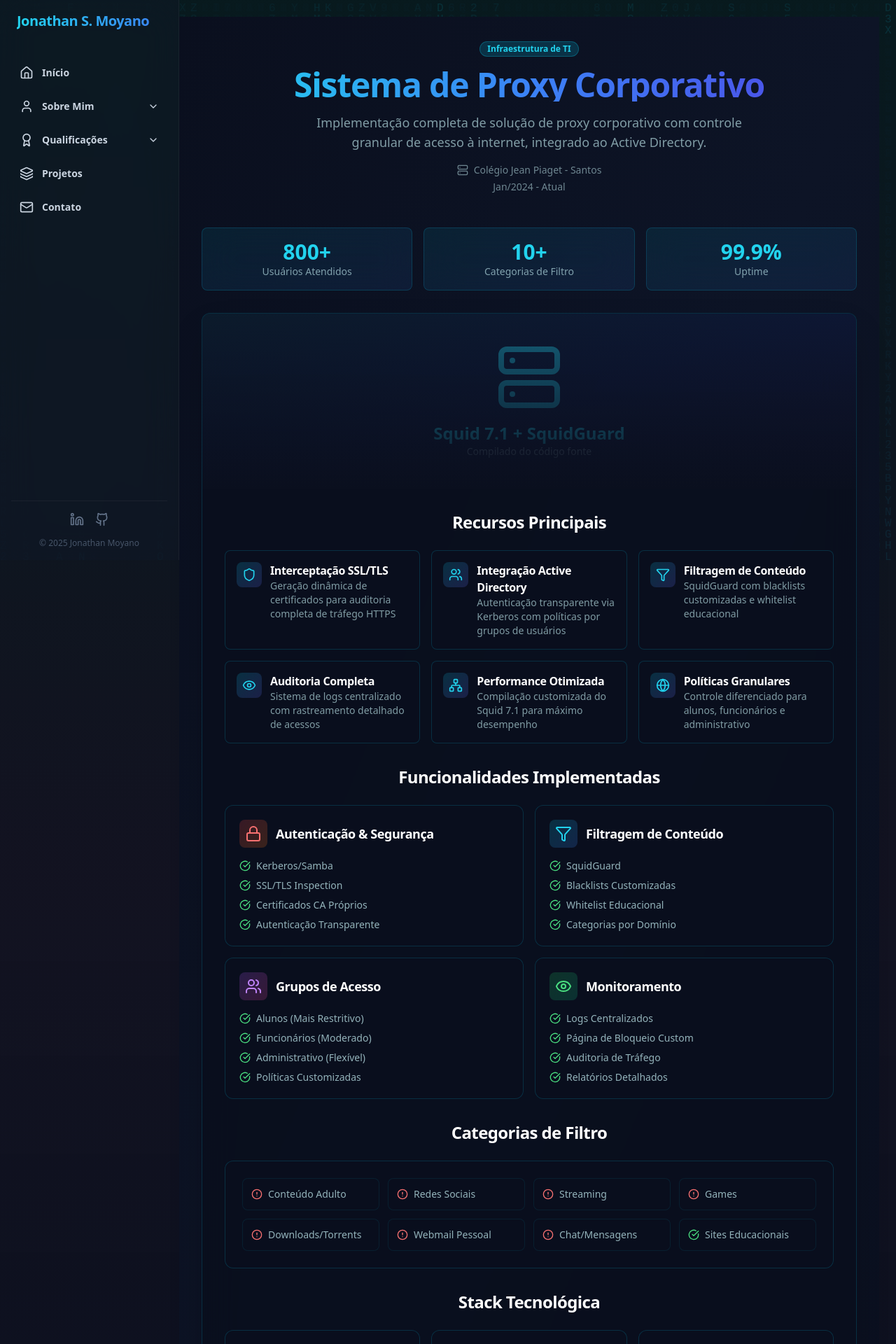
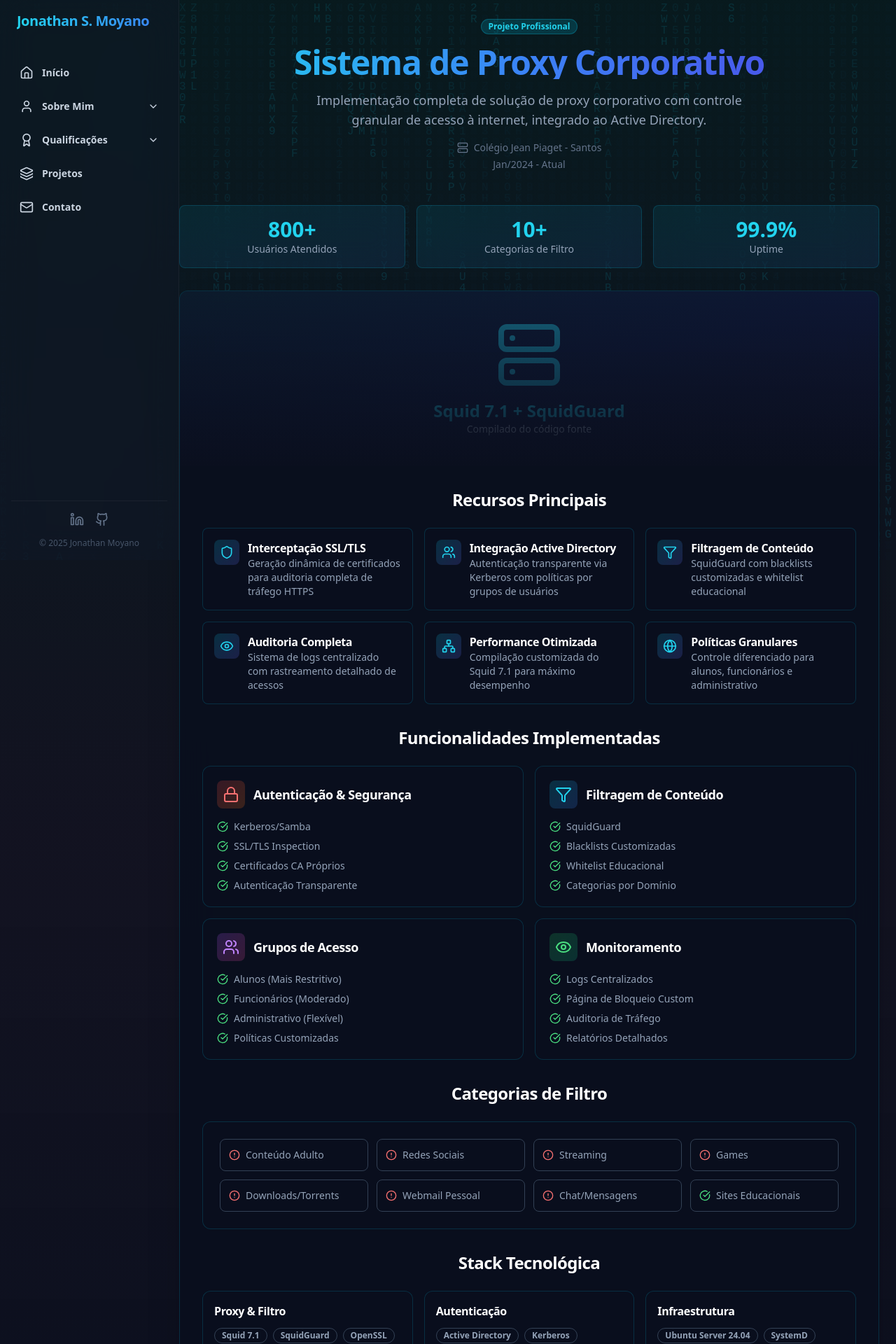
Before and after one commit to JonathanMoyano/portifolio, a Next.js app: page /projetos/proxy in a window 1280 px wide. Shown: the top 1920 px of the page at 70% size. Built offline with nearby package versions, Linux system fonts and the light colour scheme.

Commit message:
Update proxy.jsx

```diff
--- a/src/pages/projetos/proxy.jsx
+++ b/src/pages/projetos/proxy.jsx
@@ -1,17 +1,21 @@
+// src/pages/projetos/proxy.jsx
+// CÓDIGO CORRIGIDO E REVISADO
+
 import React from 'react';
 import { motion } from 'framer-motion';
 import { Badge } from '@/components/ui/badge';
 import { Button } from '@/components/ui/button';
 import { Card, CardContent } from '@/components/ui/card';
 import { Shield, Lock, Users, Database, FileText, Server, Network, Globe, Eye, Filter, AlertCircle, CheckCircle } from 'lucide-react';
+import Image from 'next/image'; // ✅ ADICIONADO
 
 // Dados do projeto
 const projectData = {
   title: 'Sistema de Proxy Corporativo',
-  badge: 'Infraestrutura de TI',
+  badge: 'Projeto Profissional', // ✅ CORRIGIDO
   description:
     'Implementação completa de solução de proxy corporativo com controle granular de acesso à internet, integrado ao Active Directory.',
-  previewImage: '/api/placeholder/1200/600',
+  previewImage: '/images/squid-proxy.png', // ✅ CORRIGIDO
   githubUrl: '#',
   documentationUrl: '#',
   about: `Sistema robusto de proxy desenvolvido para ambiente educacional, permitindo controle
@@ -138,7 +142,7 @@ const FeatureCard = ({ feature }) => (
       </div>
       <div>
         <h3 className="font-semibold text-white">{feature.title}</h3>
-        <p className="text-sm text-cyan-100/60">{feature.description}</p>
+        <p className="text-sm text-slate-400">{feature.description}</p> {/* ✅ CORRIGIDO */}
       </div>
     </div>
   </motion.div>
@@ -150,7 +154,7 @@ const TechStackCard = ({ stack }) => (
       <h3 className="mb-3 font-semibold text-white">{stack.category}</h3>
       <div className="flex flex-wrap gap-2">
         {stack.technologies.map((tech, index) => (
-          <Badge key={index} variant="outline" className="border-cyan-500/20 text-cyan-100/60">
+          <Badge key={index} variant="outline" className="border-slate-700 text-slate-400"> {/* ✅ CORRIGIDO */}
             {tech}
           </Badge>
         ))}
@@ -176,7 +180,7 @@ const ImplementationCard = ({ impl }) => {
       </div>
       <ul className="space-y-2">
         {impl.items.map((item, index) => (
-          <li key={index} className="flex items-center gap-2 text-sm text-cyan-100/70">
+          <li key={index} className="flex items-center gap-2 text-sm text-slate-400"> {/* ✅ CORRIGIDO */}
             <CheckCircle className="h-4 w-4 text-green-400" />
             {item}
           </li>
@@ -189,7 +193,7 @@ const ImplementationCard = ({ impl }) => {
 const MetricCard = ({ metric }) => (
   <div className="rounded-lg border border-cyan-500/20 bg-gradient-to-br from-cyan-500/10 to-blue-500/10 p-4 text-center backdrop-blur-xl">
     <div className="text-3xl font-bold text-cyan-400">{metric.value}</div>
-    <div className="text-sm text-cyan-100/60">{metric.label}</div>
+    <div className="text-sm text-slate-400">{metric.label}</div> {/* ✅ CORRIGIDO */}
   </div>
 );
 
@@ -206,10 +210,10 @@ const ProjectHeader = () => (
     <h1 className="font-display bg-gradient-to-r from-cyan-400 via-blue-500 to-indigo-600 bg-clip-text text-3xl font-bold text-transparent sm:text-4xl lg:text-5xl">
       {projectData.title}
     </h1>
-    <p className="mx-auto mt-4 max-w-2xl text-sm text-cyan-100/60 sm:text-base lg:text-lg">
+    <p className="mx-auto mt-4 max-w-2xl text-sm text-slate-400 sm:text-base lg:text-lg"> {/* ✅ CORRIGIDO */}
       {projectData.description}
     </p>
-    <div className="mt-4 flex flex-col gap-1 text-sm text-cyan-100/50">
+    <div className="mt-4 flex flex-col gap-1 text-sm text-slate-500"> {/* ✅ CORRIGIDO */}
       <span className="flex items-center justify-center gap-2">
         <Server className="h-4 w-4" />
         {projectData.institution}
@@ -222,8 +226,7 @@ const ProjectHeader = () => (
 // Componente Principal
 const SquidProxyProjectPage = () => {
   return (
-    <div className="min-h-screen bg-gradient-to-br from-[#0A0F1E] via-[#0D1426] to-[#0A0F1E] p-4 sm:p-6 lg:p-8">
-      <div className="mx-auto max-w-6xl">
+    <div className="mx-auto max-w-6xl"> {/* ✅ CORRIGIDO - Removido wrapper com background */}
       <ProjectHeader />
 
       {/* Métricas */}
@@ -253,7 +256,7 @@ const SquidProxyProjectPage = () => {
               <div className="mt-4 text-xl font-bold text-cyan-400/60 sm:text-2xl">
                 Squid 7.1 + SquidGuard
               </div>
-                <div className="text-sm text-cyan-100/40">Compilado do código fonte</div>
+              <div className="text-sm text-slate-400">Compilado do código fonte</div> {/* ✅ CORRIGIDO */}
             </div>
           </div>
           <div className="absolute inset-0 bg-gradient-to-b from-transparent via-[#0A0F1E]/50 to-[#0A0F1E]" />
@@ -295,14 +298,14 @@ const SquidProxyProjectPage = () => {
                   {blockedCategories.map((category, index) => (
                     <div
                       key={index}
-                        className="flex items-center gap-2 rounded-lg border border-cyan-500/10 bg-[#0A0F1E]/50 p-3"
+                      className="flex items-center gap-2 rounded-lg border border-slate-700 bg-[#0A0F1E]/50 p-3" /* ✅ CORRIGIDO */
                     >
                       {category.blocked ? (
                         <AlertCircle className="h-4 w-4 text-red-400" />
                       ) : (
                         <CheckCircle className="h-4 w-4 text-green-400" />
                       )}
-                        <span className="text-sm text-cyan-100/70">{category.name}</span>
+                      <span className="text-sm text-slate-400">{category.name}</span> {/* ✅ CORRIGIDO */}
                     </div>
                   ))}
                 </div>
@@ -327,7 +330,7 @@ const SquidProxyProjectPage = () => {
             <Card className="border-cyan-500/20 bg-[#0A0F1E]/95 backdrop-blur-xl">
               <CardContent className="p-6">
                 <h3 className="mb-4 text-lg font-semibold text-white">Sobre o Projeto</h3>
-                  <p className="text-sm leading-relaxed text-cyan-100/60">{projectData.about}</p>
+                <p className="text-sm leading-relaxed text-slate-400">{projectData.about}</p> {/* ✅ CORRIGIDO */}
               </CardContent>
             </Card>
           </section>
@@ -343,7 +346,7 @@ const SquidProxyProjectPage = () => {
             </Button>
             <Button
               variant="outline"
-                className="border-cyan-500/30 px-6 text-cyan-400 hover:bg-cyan-500/10"
+              className="border-slate-700 px-6 text-slate-300 hover:bg-slate-800 hover:text-white" /* ✅ CORRIGIDO */
               onClick={() => window.open(projectData.githubUrl, '_blank')}
             >
               Detalhes Técnicos
@@ -353,7 +356,6 @@ const SquidProxyProjectPage = () => {
         </div>
       </motion.div>
     </div>
-    </div>
   );
 };
 
```
Lines whose indentation alone changed are shown as unchanged.
